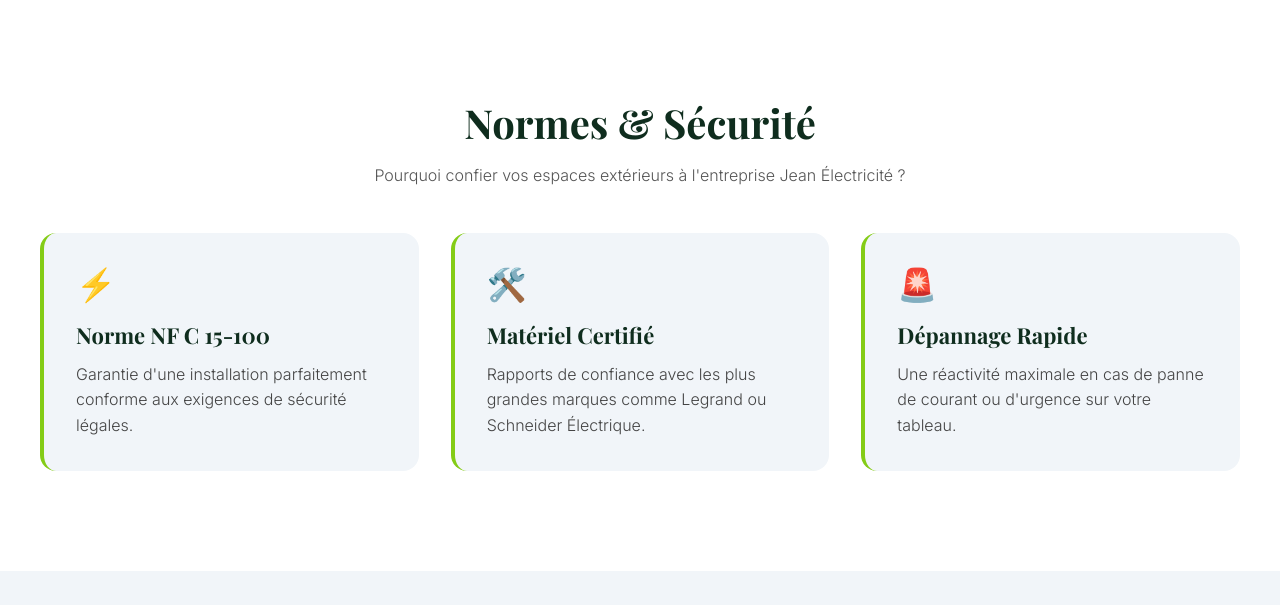
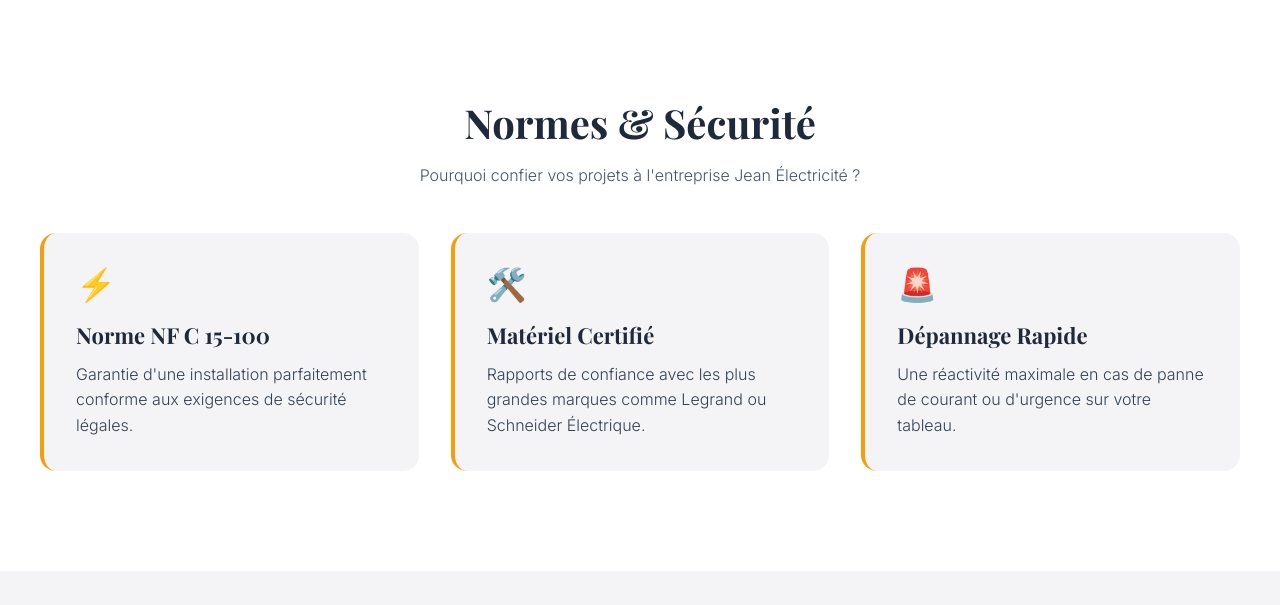
Before and after one commit to luciecreations60/site-demo, a Jekyll site: the page built from electricien.html, in a window 1280 px wide and 1400 px high, cut to the strip 795-1400 px from the top of the window. Built offline with Jekyll 4.4.1, drawn with Linux system fonts in a browser that asks for light colours; some web fonts are replaced; some of the changed text lies outside the part shown.

Commit message:
Update simple.html

```diff
--- a/_layouts/simple.html
+++ b/_layouts/simple.html
@@ -1,10 +1,9 @@
 <!DOCTYPE html>
-<html lang="fr" class="scroll-smooth theme-1">
+<html lang="fr" class="scroll-smooth">
   <head>
     <meta charset="UTF-8" />
     <meta name="viewport" content="width=device-width, initial-scale=1.0" />
 
-    <!-- Initialisation des deux sources de données -->
     {% assign client = site.data.client %}
     {% assign info = site.data.metiers[page.metier] %}
 
@@ -15,18 +14,54 @@
     <link href="https://fonts.googleapis.com/css2?family=Inter:wght@300;400;500;600&family=Playfair+Display:ital,wght@0,600;0,700;1,400&display=swap" rel="stylesheet">
 
     <style>
-      :root {
+      /* =========================================================================
+         PALETTES DE COULEURS PROPOSÉES (Modifiables par la liste déroulante)
+         ========================================================================= */
+
+      /* Thème 1 : Émeraude & Tilleul (Idéal Nature / Paysagiste) */
+      :root, [data-theme="theme-emeraude"] {
         --heroFond: url('{{ info.images.heroFond }}');
         --couleur-fond-site: #f8fafc;
         --couleur-fond-site-light: #f1f5f9;
-        --couleur-fond-bloc: #0f2d1e;
-        --couleur-titre: midnightblue;
-        --couleur-sous-titre: #15803d;
-        --couleur-texte: #090d16;
-        --couleur-action: dodgerblue;
-        --couleur-fond-ligne: #84cc16;
+        --couleur-fond-bloc: #0f2d1e; /* Vert Sombre forestier */
+        --couleur-sous-titre: #166534;
+        --couleur-texte: #0f172a;
+        --couleur-accent: #84cc16; /* Vert Tilleul Éclatant */
       }
 
+      /* Thème 2 : Ambre & Ardoise (Idéal Moderne / Électricien) */
+      [data-theme="theme-ambre"] {
+        --couleur-fond-site: #fdfdfd;
+        --couleur-fond-site-light: #f4f4f6;
+        --couleur-fond-bloc: #1e293b; /* Gris Ardoise */
+        --couleur-sous-titre: #475569;
+        --couleur-texte: #0f172a;
+        --couleur-accent: #f59e0b; /* Orange Ambre Énergie */
+      }
+
+      /* Thème 3 : Bleu Minuit & Or (Idéal Rénovation / Premium) */
+      [data-theme="theme-minuit"] {
+        --couleur-fond-site: #fafaf9;
+        --couleur-fond-site-light: #f5f5f4;
+        --couleur-fond-bloc: #0b1a30; /* Bleu Nuit Intense */
+        --couleur-sous-titre: #1e3a8a;
+        --couleur-texte: #1c1917;
+        --couleur-accent: #d97706; /* Or Chaud / Ambre Foncé */
+      }
+
+      /* Thème 4 : Brique & Sable (Idéal Artisanal / Maçon) */
+      [data-theme="theme-brique"] {
+        --couleur-fond-site: #fcfbfa;
+        --couleur-fond-site-light: #f7f4ef;
+        --couleur-fond-bloc: #7c2d12; /* Terracotta / Brique */
+        --couleur-sous-titre: #9a3412;
+        --couleur-texte: #292524;
+        --couleur-accent: #ea580c; /* Orange Brûlé */
+      }
+
+      /* =========================================================================
+         STYLES GÉNÉRAUX DU SITE
+         ========================================================================= */
       body {
         margin: 0;
         font-family: 'Inter', sans-serif;
@@ -46,15 +81,15 @@
       }
       .text-center { text-align: center; }
       .mb-12 { margin-bottom: 48px; }
-      .italic { font-style: italic; color: var(--couleur-fond-ligne); }
+      .italic { font-style: italic; color: var(--couleur-accent); }
       .leaf-shape { border-radius: 40px 4px 40px 4px !important; }
 
-      /* NAVIGATION */
+      /* NAVIGATION & DÉMO SELECTOR */
       .header {
         position: sticky;
         top: 0;
         background: rgba(255, 255, 255, 0.98);
-        border-bottom: 1px solid #e5e2d5;
+        border-bottom: 1px solid #e2e8f0;
         z-index: 50;
       }
       .header-flex {
@@ -65,54 +100,78 @@
       }
       .brand-name { display: block; font-size: 24px; font-weight: bold; color: var(--couleur-fond-bloc); }
       .brand-sub { display: block; font-size: 11px; text-transform: uppercase; color: var(--couleur-sous-titre); letter-spacing: 1px; margin-top: 2px; }
-      .btn-tel { background: var(--couleur-fond-bloc); color: white; padding: 12px 24px; border-radius: 50px; text-decoration: none; font-size: 14px; font-weight: 600; }
+
+      .nav-actions {
+        display: flex;
+        align-items: center;
+        gap: 16px;
+      }
+      /* Style du sélecteur de palette */
+      .theme-selector {
+        padding: 8px 12px;
+        border-radius: 6px;
+        border: 1px solid #cbd5e1;
+        background-color: #fff;
+        font-size: 13px;
+        font-family: inherit;
+        color: #334155;
+        cursor: pointer;
+        box-shadow: 0 1px 2px rgba(0,0,0,0.05);
+      }
+      .theme-selector:focus { outline: 2px solid var(--couleur-accent); }
+
+      .btn-tel { background: var(--couleur-fond-bloc); color: white; padding: 12px 24px; border-radius: 50px; text-decoration: none; font-size: 14px; font-weight: 600; transition: background 0.2s; }
+      .btn-tel:hover { opacity: 0.9; }
 
       /* HERO */
       .hero {
         background: linear-gradient(rgba(15, 45, 30, 0.85), rgba(15, 45, 30, 0.85)), var(--heroFond) no-repeat center/cover;
         padding: 160px 0;
         color: white;
+        transition: background 0.3s;
       }
-      .badge { display: inline-block; background: rgba(255,255,255,0.15); border: 1px solid rgba(255,255,255,0.25); padding: 6px 18px; border-radius: 50px; font-size: 12px; margin-bottom: 24px; text-transform: uppercase; }
+      .badge { display: inline-block; background: rgba(255,255,255,0.15); border: 1px solid rgba(255,255,255,0.25); padding: 6px 18px; border-radius: 50px; font-size: 12px; margin-bottom: 24px; text-transform: uppercase; letter-spacing: 0.5px; }
       .hero-title { font-size: 54px; margin: 0 0 24px 0; font-weight: 700; line-height: 1.2; }
-      .hero-text { font-size: 19px; max-width: 650px; margin: 0 auto 40px auto; color: #e5e2d5; font-weight: 300; line-height: 1.6; }
-      .btn-main { background: var(--couleur-fond-ligne); color: var(--couleur-fond-bloc); padding: 16px 36px; border-radius: 50px; text-decoration: none; font-weight: bold; display: inline-block; }
+      .hero-text { font-size: 19px; max-width: 650px; margin: 0 auto 40px auto; color: #f1f5f9; font-weight: 300; line-height: 1.6; }
+      .btn-main { background: var(--couleur-accent); color: white; padding: 16px 36px; border-radius: 50px; text-decoration: none; font-weight: bold; display: inline-block; box-shadow: 0 4px 10px rgba(0,0,0,0.15); }
+      /* Correction couleur texte bouton pour lisibilité selon l'accent */
+      [data-theme="theme-emeraude"] .btn-main { color: var(--couleur-fond-bloc); }
 
       /* SECTIONS */
       .section { padding: 100px 0; }
       .bg-white { background: white; }
       .bg-light { background: var(--couleur-fond-site-light); }
       .section-title { font-size: 40px; color: var(--couleur-fond-bloc); margin: 0 0 16px 0; }
-      .section-sub { color: #555; font-size: 16px; margin: 0; font-weight: 300; max-width: 600px; margin: 0 auto; }
+      .section-sub { color: #475569; font-size: 16px; margin: 0; font-weight: 300; max-width: 600px; margin: 0 auto; }
 
       /* VALEURS */
       .valeurs-grid { display: grid; grid-template-columns: repeat(auto-fit, minmax(300px, 1fr)); gap: 32px; }
-      .valeur-card { background: var(--couleur-fond-site-light); padding: 32px; border-radius: 16px; border-left: 4px solid var(--couleur-fond-ligne); }
+      .valeur-card { background: var(--couleur-fond-site-light); padding: 32px; border-radius: 16px; border-left: 4px solid var(--couleur-accent); }
       .valeur-icon { font-size: 32px; margin-bottom: 16px; }
       .valeur-titre { font-size: 22px; margin: 0 0 12px 0; color: var(--couleur-fond-bloc); }
-      .valeur-text { margin: 0; color: #444; line-height: 1.6; font-weight: 300; }
+      .valeur-text { margin: 0; color: #334155; line-height: 1.6; font-weight: 300; }
 
       /* SERVICES */
       .services-grid { display: grid; grid-template-columns: repeat(auto-fit, minmax(320px, 1fr)); gap: 32px; }
       .service-bg-card { position: relative; height: 380px; overflow: hidden; display: flex; align-items: flex-end; color: white; text-decoration: none; }
-      .service-bg-card .img-overlay { position: absolute; top: 0; left: 0; right: 0; bottom: 0; background: linear-gradient(to top, rgba(15, 45, 30, 0.95) 20%, rgba(15, 45, 30, 0.4) 60%, rgba(0,0,0,0) 100%); z-index: 1; }
+      .service-bg-card .img-overlay { position: absolute; top: 0; left: 0; right: 0; bottom: 0; background: linear-gradient(to top, rgba(15, 23, 42, 0.95) 20%, rgba(15, 23, 42, 0.4) 60%, rgba(0,0,0,0) 100%); z-index: 1; }
       .service-bg-img { position: absolute; top: 0; left: 0; width: 100%; height: 100%; object-fit: cover; transition: transform 0.4s; }
       .service-bg-card:hover .service-bg-img { transform: scale(1.05); }
       .service-content { position: relative; z-index: 2; padding: 40px; }
       .service-titre { font-size: 26px; margin: 0 0 12px 0; font-family: 'Playfair Display'; }
-      .service-desc { margin: 0; font-size: 14px; color: #e5e2d5; line-height: 1.5; font-weight: 300; }
+      .service-desc { margin: 0; font-size: 14px; color: #cbd5e1; line-height: 1.5; font-weight: 300; }
 
       /* CHIFFRES & EQUIPE */
       .about-split { display: grid; grid-template-columns: repeat(auto-fit, minmax(350px, 1fr)); gap: 60px; align-items: center; }
       .about-img { width: 100%; height: 400px; object-fit: cover; }
-      .chiffres-flex { display: flex; justify-content: space-between; margin-top: 40px; background: white; padding: 24px; border-radius: 16px; border: 1px solid #e5e2d5; }
+      .chiffres-flex { display: flex; justify-content: space-between; margin-top: 40px; background: white; padding: 24px; border-radius: 16px; border: 1px solid #e2e8f0; }
       .chiffre-item { text-align: center; flex: 1; }
-      .chiffre-num { font-size: 36px; font-weight: 900; color: var(--couleur-fond-ligne); display: block; font-family: 'Playfair Display'; }
-      .chiffre-label { font-size: 12px; color: #555; text-transform: uppercase; letter-spacing: 0.5px; margin-top: 4px; display: block; }
+      .chiffre-num { font-size: 36px; font-weight: 900; color: var(--couleur-accent); display: block; font-family: 'Playfair Display'; }
+      .chiffre-label { font-size: 12px; color: #475569; text-transform: uppercase; letter-spacing: 0.5px; margin-top: 4px; display: block; }
 
       /* PORTFOLIO */
       .portfolio-grid { display: grid; grid-template-columns: repeat(auto-fit, minmax(300px, 1fr)); gap: 32px; }
-      .portfolio-card { background: white; overflow: hidden; border: 1px solid #e5e2d5; }
+      .portfolio-card { background: white; overflow: hidden; border: 1px solid #e2e8f0; }
       .portfolio-img-box { position: relative; height: 260px; overflow: hidden; }
       .portfolio-img { width: 100%; height: 100%; object-fit: cover; }
       .portfolio-theme { position: absolute; top: 16px; left: 16px; background: var(--couleur-fond-bloc); color: white; padding: 4px 12px; font-size: 11px; text-transform: uppercase; font-weight: 600; letter-spacing: 0.5px; border-radius: 4px; }
@@ -120,23 +179,23 @@
 
       /* REVIEWS */
       .reviews-split { display: grid; grid-template-columns: 1fr 1fr; gap: 40px; max-width: 900px; margin: 0 auto; }
-      .widget { background: white; border: 1px solid #e5e2d5; padding: 32px; border-radius: 24px; display: flex; flex-direction: column; justify-content: center; text-align: center; }
+      .widget { background: white; border: 1px solid #e2e8f0; padding: 32px; border-radius: 24px; display: flex; flex-direction: column; justify-content: center; text-align: center; }
       .rating-num { font-size: 44px; font-weight: 900; color: var(--couleur-fond-bloc); font-family: 'Playfair Display'; }
       .rating-stars { color: #f59e0b; font-size: 20px; margin: 8px 0; }
       .review { background: var(--couleur-fond-site-light); padding: 24px; border-radius: 16px; text-align: left; margin-bottom: 16px; }
       .review-meta { font-weight: bold; font-size: 14px; color: var(--couleur-fond-bloc); margin-bottom: 8px; display: block; }
-      .review-text { font-style: italic; color: #444; margin: 0; font-size: 14px; line-height: 1.5; font-weight: 300; }
+      .review-text { font-style: italic; color: #334155; margin: 0; font-size: 14px; line-height: 1.5; font-weight: 300; }
 
       /* PARTENAIRES */
-      .partenaires-section { background: #f0ede2; padding: 40px 0; border-top: 1px solid #e5e2d5; border-bottom: 1px solid #e5e2d5; }
+      .partenaires-section { background: var(--couleur-fond-site-light); padding: 40px 0; border-top: 1px solid #e2e8f0; border-bottom: 1px solid #e2e8f0; }
       .partenaires-flex { display: flex; justify-content: space-around; align-items: center; flex-wrap: wrap; gap: 24px; }
-      .partenaire-logo { font-weight: 600; color: #788273; font-size: 16px; letter-spacing: 1px; text-transform: uppercase; }
+      .partenaire-logo { font-weight: 600; color: #64748b; font-size: 16px; letter-spacing: 1px; text-transform: uppercase; }
 
       /* FOOTER */
-      .footer { background: var(--couleur-fond-bloc); color: white; padding: 80px 0; border-top: 8px solid var(--couleur-fond-ligne); }
+      .footer { background: var(--couleur-fond-bloc); color: white; padding: 80px 0; border-top: 8px solid var(--couleur-accent); transition: border-color 0.3s; }
       .info-box { display: grid; grid-template-columns: repeat(auto-fit, minmax(250px, 1fr)); gap: 24px; background: rgba(255,255,255,0.04); border: 1px solid rgba(255,255,255,0.08); padding: 32px; border-radius: 24px; max-width: 700px; margin: 40px auto 0 auto; }
-      .info-label { font-size: 11px; color: var(--couleur-fond-ligne); font-weight: bold; margin-bottom: 8px; letter-spacing: 1px; }
-      .info-val { margin: 0; font-size: 15px; color: #e5e2d5; }
+      .info-label { font-size: 11px; color: var(--couleur-accent); font-weight: bold; margin-bottom: 8px; letter-spacing: 1px; }
+      .info-val { margin: 0; font-size: 15px; color: #cbd5e1; }
     </style>
   </head>
   <body>
@@ -148,7 +207,18 @@
           <span class="brand-name">{{ client.nom }}</span>
           <span class="brand-sub">{{ info.activite }}</span>
         </div>
-        <a href="{{ client.telephoneLien }}" class="btn-tel">📞 {{ client.telephone }}</a>
+
+        <div class="nav-actions">
+          <!-- LA LISTE DÉROULANTE DE PERSONNALISATION (Invisible pour le client final, top pour ta démo) -->
+          <select id="themeChanger" class="theme-selector" onchange="changePalette(this.value)">
+            <option value="theme-emeraude">🎨 Palette Émeraude (Nature)</option>
+            <option value="theme-ambre">🎨 Palette Ambre (Moderne)</option>
+            <option value="theme-minuit">🎨 Palette Minuit (Luxe)</option>
+            <option value="theme-brique">🎨 Palette Brique (Artisan)</option>
+          </select>
+
+          <a href="{{ client.telephoneLien }}" class="btn-tel">📞 {{ client.telephone }}</a>
+        </div>
       </div>
     </header>
 
@@ -167,7 +237,7 @@
       <div class="container">
         <div class="text-center mb-12">
           <h2 class="section-title">{{ info.textes.valeursSectionTitre }}</h2>
-          <p class="section-sub">Pourquoi confier vos espaces extérieurs à l'entreprise {{ client.nom }} ?</p>
+          <p class="section-sub">Pourquoi confier vos projets à l'entreprise {{ client.nom }} ?</p>
         </div>
         <div class="valeurs-grid">
           {% for v in info.valeurs %}
@@ -209,7 +279,7 @@
         <div class="about-split">
           <div>
             <h2 class="section-title" style="text-align: left;">{{ info.textes.equipeSectionTitre }}</h2>
-            <p style="line-height: 1.7; color: #444; font-weight: 300; margin-bottom: 24px;">{{ info.textes.equipeDescription }}</p>
+            <p style="line-height: 1.7; color: #334155; font-weight: 300; margin-bottom: 24px;">{{ info.textes.equipeDescription }}</p>
             <div class="chiffres-flex">
               {% for c in info.chiffres %}
                 <div class="chiffre-item">
@@ -254,10 +324,10 @@
       <div class="container">
         <div class="reviews-split">
           <div class="widget">
-            <span style="font-weight: 600; text-transform: uppercase; letter-spacing: 1px; color: #666; font-size: 12px;">Note Globale</span>
+            <span style="font-weight: 600; text-transform: uppercase; letter-spacing: 1px; color: #64748b; font-size: 12px;">Note Globale</span>
             <div class="rating-num">{{ info.googleRating.note }}</div>
             <div class="rating-stars">⭐⭐⭐⭐⭐</div>
-            <span style="color: #777; font-size: 14px;">{{ info.googleRating.totalAvis }} certifiés</span>
+            <span style="color: #64748b; font-size: 14px;">{{ info.googleRating.totalAvis }} certifiés</span>
           </div>
           <div>
             {% for a in info.avisClients %}
@@ -283,8 +353,8 @@
     <!-- FOOTER / CONTACT -->
     <footer id="contact" class="footer">
       <div class="container text-center">
-        <h2 class="section-title" style="color: white; margin-bottom: 8px;">Confiez votre extérieur à {{ client.nom }}</h2>
-        <p style="color: #e5e2d5; font-weight: 300; margin: 0;">Contactez-nous directement pour un rendez-vous ou une étude gratuite sur site.</p>
+        <h2 class="section-title" style="color: white; margin-bottom: 8px;">Confiez vos travaux à {{ client.nom }}</h2>
+        <p style="color: #cbd5e1; font-weight: 300; margin: 0;">Contactez-nous directement pour un rendez-vous ou une étude gratuite sur site.</p>
         <div class="info-box">
           <div>
             <p class="info-label">📍 ADRESSE DE L'ENTREPRISE</p>
@@ -297,5 +367,21 @@
         </div>
       </div>
     </footer>
+
+    <!-- SCRIPT DE COMMUTATION DE COULEURS EN DIRECT -->
+    <script>
+      function changePalette(themeName) {
+        document.documentElement.setAttribute('data-theme', themeName);
+      }
+
+      // Optionnel: On applique automatiquement la palette Ambre si on est sur la page électricien au chargement
+      window.addEventListener('DOMContentLoaded', () => {
+        const isElectricien = window.location.pathname.includes('electricien');
+        if (isElectricien) {
+          document.getElementById('themeChanger').value = 'theme-ambre';
+          changePalette('theme-ambre');
+        }
+      });
+    </script>
   </body>
 </html>
```
